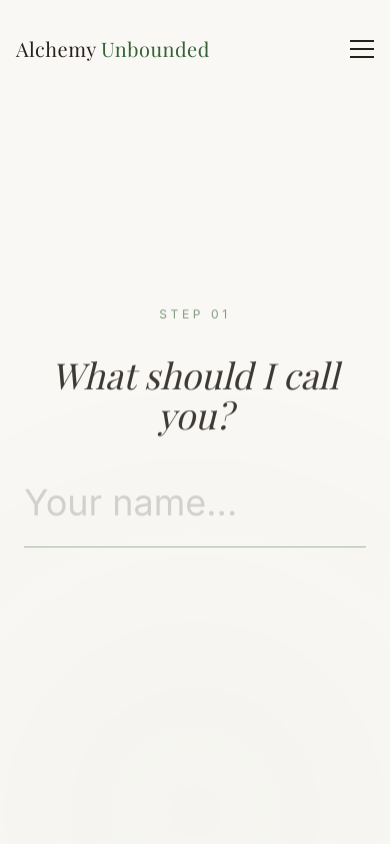
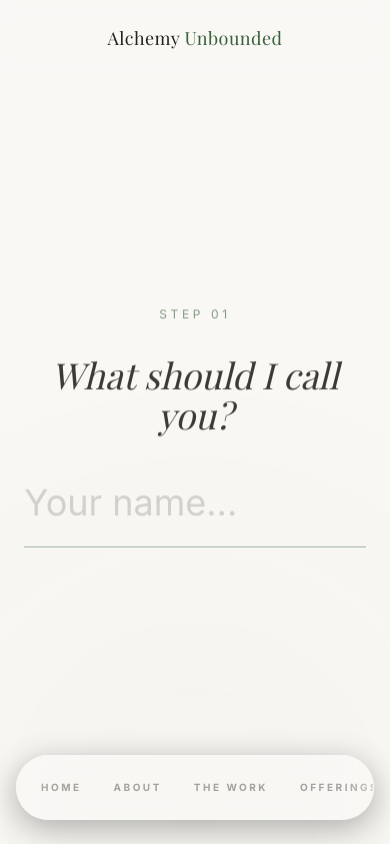
Before and after one commit to deetours/alchemyunboundedd, a Next.js app: page /begin in a window 390 px wide. Shown: the top 844 px of the page. Built offline with nearby package versions, Linux system fonts and the light colour scheme; a web font is replaced by a local one.

Commit message:
Elite Nav Overhaul: Replaced hamburger menu with interactive floating dock

```diff
--- a/components/navigation.tsx
+++ b/components/navigation.tsx
@@ -1,215 +1,164 @@
 "use client"
 
-import { useState, useEffect } from "react"
+import { useState, useEffect, useRef } from "react"
 import Link from "next/link"
 import { motion, AnimatePresence, useScroll, useMotionValueEvent } from "framer-motion"
+import { Button } from "@/components/ui/button"
 import { usePathname } from "next/navigation"
-
-import { Button } from "@/components/ui/button"
 
 const navLinks = [
   { href: "/", label: "Home" },
   { href: "/about", label: "About" },
-  { href: "/the-work", label: "Work" },
-  { href: "/offerings/leadership-coaching", label: "Leadership" },
+  { href: "/the-work", label: "The Work" },
+  { href: "/offerings", label: "Offerings" },
+  { href: "/offerings/leadership-coaching", label: "Leaders" },
+  { href: "/journey", label: "The Journey" },
   { href: "/voices", label: "Voices" },
 ]
 
 export function Navigation() {
-  const [isOpen, setIsOpen] = useState(false)
-  const [isHidden, setIsHidden] = useState(false)
-  const [isScrolled, setIsScrolled] = useState(false)
   const pathname = usePathname()
-
-  // Track scrolling for Smart-Hide logic and Glass Pill transition
+  const [scrolled, setScrolled] = useState(false)
+  const [showCTA, setShowCTA] = useState(false)
+  const [isVisible, setIsVisible] = useState(true)
   const { scrollY } = useScroll()
 
+  // Manage navigation visibility based on scroll direction
   useMotionValueEvent(scrollY, "change", (latest) => {
     const previous = scrollY.getPrevious() ?? 0
-
-    // Determine if we have scrolled past the initial hero
-    if (latest > 80) {
-      setIsScrolled(true)
+    if (latest > previous && latest > 150) {
+      setIsVisible(false) // Scrolling down - hide
     } else {
-      setIsScrolled(false)
+      setIsVisible(true) // Scrolling up - show
     }
 
-    // Smart-Hide Logic: Hide when scrolling down past 300px, show when scrolling up
-    if (latest > previous && latest > 300) {
-      setIsHidden(true)
-    } else {
-      setIsHidden(false)
-    }
+    setScrolled(latest > 50)
+    setShowCTA(latest > 30)
   })
-
-  // Close mobile menu when route changes
-  useEffect(() => {
-    setIsOpen(false)
-  }, [pathname])
-
-  // Prevent background scrolling when mobile menu is open
-  useEffect(() => {
-    if (isOpen) {
-      document.body.style.overflow = "hidden"
-    } else {
-      document.body.style.overflow = ""
-    }
-    return () => {
-      document.body.style.overflow = ""
-    }
-  }, [isOpen])
 
   return (
     <>
       {/* ─────────────────────────────────────────────────────────────────── */}
-      {/* DESKTOP SMART-HIDE NAVIGATION                                      */}
+      {/* DESKTOP NAVIGATION (Fixed Top)                                     */}
       {/* ─────────────────────────────────────────────────────────────────── */}
       <motion.header
-        variants={{
-          visible: { y: 0, opacity: 1 },
-          hidden: { y: "-100%", opacity: 0 }
+        initial={{ opacity: 0, y: -20 }}
+        animate={{
+          opacity: isVisible ? 1 : 0,
+          y: isVisible ? 0 : -100
         }}
-        initial="visible"
-        animate={isHidden ? "hidden" : "visible"}
-        transition={{ duration: 0.5, ease: [0.32, 0.72, 0, 1] }}
-        className={`fixed top-0 left-0 right-0 z-[9999] transition-all duration-700 flex justify-center w-full px-4 md:px-8 pointer-events-none ${
-          isScrolled ? "pt-4" : "pt-6"
+        transition={{ duration: 0.5, ease: [0.22, 1, 0.36, 1] }}
+        className={`fixed top-0 left-0 right-0 z-[9999] hidden md:block transition-all duration-700 ${
+          scrolled ? "bg-background/90 backdrop-blur-md border-b" : "bg-transparent border-transparent"
         }`}
       >
-        <nav
-          className={`pointer-events-auto flex items-center justify-between transition-all duration-700 ${
-            isScrolled
-              ? "max-w-5xl w-full bg-background/80 backdrop-blur-xl border border-foreground/10 px-6 py-4 rounded-full shadow-[0_8px_30px_rgb(0,0,0,0.12)]"
-              : "w-full max-w-7xl px-0 py-2"
-          }`}
-        >
-          {/* Logo */}
-          <Link href="/" className="group flex-shrink-0">
-            <span className="font-serif text-xl md:text-2xl tracking-wide text-foreground">Alchemy</span>
-            <span className="font-serif text-xl md:text-2xl tracking-wide text-primary ml-1">Unbounded</span>
+        <nav className="max-w-7xl mx-auto px-6 py-6 flex items-center justify-between">
+          <Link href="/" className="group">
+            <span className="font-serif text-xl tracking-wide text-foreground">Alchemy</span>
+            <span className="font-serif text-xl tracking-wide text-primary ml-1">Unbounded</span>
           </Link>
 
-          {/* Desktop Links */}
-          <div className="hidden md:flex items-center gap-8 lg:gap-10">
+          <div className="flex items-center gap-10">
             {navLinks.slice(1).map((link) => (
               <Link
                 key={link.href}
                 href={link.href}
-                className="text-[13px] uppercase tracking-[0.2em] font-sans font-bold text-foreground/50 hover:text-foreground transition-colors duration-500"
+                className={`text-sm font-sans tracking-wide transition-colors duration-500 ${
+                  pathname === link.href ? "text-primary font-medium" : "text-muted-foreground hover:text-foreground"
+                }`}
               >
                 {link.label}
               </Link>
             ))}
 
             <AnimatePresence>
-              {isScrolled && (
+              {showCTA && (
                 <motion.div
-                  initial={{ opacity: 0, scale: 0.9, width: 0 }}
-                  animate={{ opacity: 1, scale: 1, width: "auto" }}
-                  exit={{ opacity: 0, scale: 0.9, width: 0 }}
-                  transition={{ duration: 0.4, ease: [0.32, 0.72, 0, 1] }}
-                  className="overflow-hidden overflow-visible whitespace-nowrap pl-2"
+                  initial={{ opacity: 0, x: 20 }}
+                  animate={{ opacity: 1, x: 0 }}
+                  exit={{ opacity: 0, x: 20 }}
                 >
-                  <Button variant="brand-primary" size="sm" asChild className="rounded-full px-6">
+                  <Button variant="brand-primary" size="sm" asChild>
                     <Link href="/begin">Begin</Link>
                   </Button>
                 </motion.div>
               )}
             </AnimatePresence>
           </div>
-
-          {/* Mobile Hamburger Toggle */}
-          <button
-            onClick={() => setIsOpen(true)}
-            className="md:hidden flex flex-col gap-1.5 p-2 pr-0 group"
-            aria-label="Open menu"
-          >
-            <span className="w-6 h-[2px] bg-foreground block group-hover:w-8 transition-all duration-300" />
-            <span className="w-6 h-[2px] bg-foreground block group-hover:w-4 transition-all duration-300 ml-auto" />
-            <span className="w-6 h-[2px] bg-foreground block" />
-          </button>
         </nav>
       </motion.header>
 
       {/* ─────────────────────────────────────────────────────────────────── */}
-      {/* IMMERSIVE MOBILE MENU: "THE SPATIAL QUIET ROOM"                    */}
+      {/* MOBILE INTERACTIVE FLOATING DOCK (Pinned Bottom)                    */}
       {/* ─────────────────────────────────────────────────────────────────── */}
-      <AnimatePresence>
-        {isOpen && (
       <motion.div
-            initial={{ opacity: 0, backdropFilter: "blur(0px)" }}
-            animate={{ opacity: 1, backdropFilter: "blur(24px)" }}
-            exit={{ opacity: 0, backdropFilter: "blur(0px)" }}
-            transition={{ duration: 0.6, ease: [0.32, 0.72, 0, 1] }}
-            className="fixed inset-0 z-[10000] bg-background/95 h-[100dvh] w-screen px-6 py-6 flex flex-col"
+        initial={{ y: 100, opacity: 0 }}
+        animate={{
+          y: isVisible ? 0 : 120,
+          opacity: isVisible ? 1 : 0
+        }}
+        transition={{ duration: 0.6, ease: [0.22, 1, 0.36, 1] }}
+        className="fixed bottom-6 left-0 right-0 z-[9999] md:hidden px-4 pointer-events-none"
       >
-            {/* Header sequence inside the room */}
-            <div className="flex justify-between items-center w-full max-w-7xl mx-auto">
-              <span className="font-serif text-xl tracking-wide text-foreground/50">Menu</span>
+        <div className="mx-auto w-full max-w-[500px] pointer-events-auto">
+          <nav className="relative overflow-hidden bg-background/80 backdrop-blur-2xl border border-white/[0.08] rounded-full shadow-[0_8px_32px_rgba(0,0,0,0.3)]">
 
-              <button
-                onClick={() => setIsOpen(false)}
-                className="p-3 -mr-3 rounded-full hover:bg-foreground/5 transition-colors group"
-                aria-label="Close menu"
-              >
-                <motion.div
-                  initial={{ rotate: -90, opacity: 0 }}
-                  animate={{ rotate: 0, opacity: 1 }}
-                  transition={{ delay: 0.1, duration: 0.5, ease: [0.32, 0.72, 0, 1] }}
-                  className="relative w-6 h-6"
-                >
-                  <span className="absolute top-1/2 left-0 w-6 h-[2px] bg-foreground rotate-45 group-hover:bg-primary transition-colors" />
-                  <span className="absolute top-1/2 left-0 w-6 h-[2px] bg-foreground -rotate-45 group-hover:bg-primary transition-colors" />
-                </motion.div>
-              </button>
-            </div>
-
-            {/* Hierarchical Links */}
-            <div className="flex-1 flex flex-col justify-center items-center gap-6 mt-[-10dvh]">
-              {[...navLinks, { href: "/begin", label: "Begin", primary: true }].map((link, i) => (
-                <div key={link.href} className="overflow-hidden">
-                  <motion.div
-                    initial={{ y: "120%", opacity: 0, rotate: 2 }}
-                    animate={{ y: "0%", opacity: 1, rotate: 0 }}
-                    exit={{ y: "-100%", opacity: 0 }}
-                    transition={{
-                      duration: 0.8,
-                      ease: [0.32, 0.72, 0, 1],
-                      delay: i * 0.06
-                    }}
-                  >
+            {/* Horizontal Swiping Container */}
+            <div className="flex items-center overflow-x-auto no-scrollbar scroll-smooth px-6 py-4 gap-8">
+              {navLinks.map((link) => (
                 <Link
+                  key={link.href}
                   href={link.href}
-                      className={`block font-serif tracking-tight transition-colors duration-500 hover:italic ${
-                        (link as any).primary
-                          ? "text-[clamp(3.5rem,10vw,5rem)] text-primary mt-8"
-                          : "text-[clamp(2.5rem,8vw,4rem)] text-foreground/80 hover:text-foreground"
+                  className={`whitespace-nowrap font-sans text-[10px] tracking-[0.25em] uppercase font-bold transition-all duration-300 active:scale-90 ${
+                    pathname === link.href
+                    ? "text-primary"
+                    : "text-foreground/40"
                   }`}
                 >
                   {link.label}
                 </Link>
-                  </motion.div>
-                </div>
               ))}
+
+              {/* Manual Begin Link at end of swipable dock */}
+              <Link
+                href="/begin"
+                className={`whitespace-nowrap font-sans text-[10px] tracking-[0.25em] uppercase font-bold transition-all duration-300 active:scale-90 bg-primary/10 px-4 py-2 rounded-full ${
+                  pathname === "/begin" ? "bg-primary text-white" : "text-primary border border-primary/20"
+                }`}
+              >
+                Begin
+              </Link>
             </div>
 
-            {/* Footer data */}
+            {/* Subtle Gradient Shadows to indicate more items (scroll-hinting) */}
+            <div className="absolute left-0 top-0 bottom-0 w-8 bg-gradient-to-r from-background/40 to-transparent pointer-events-none" />
+            <div className="absolute right-0 top-0 bottom-0 w-8 bg-gradient-to-l from-background/40 to-transparent pointer-events-none" />
+          </nav>
+        </div>
+      </motion.div>
+
+      {/* ─────────────────────────────────────────────────────────────────── */}
+      {/* MOBILE MINI HEADER (Logo Only)                                     */}
+      {/* ─────────────────────────────────────────────────────────────────── */}
       <motion.div
-              initial={{ opacity: 0, y: 20 }}
-              animate={{ opacity: 1, y: 0 }}
-              transition={{ delay: 0.6, duration: 0.8, ease: [0.32, 0.72, 0, 1] }}
-              className="mt-auto flex justify-between items-center w-full max-w-7xl mx-auto border-t border-foreground/[0.08] pt-6 pb-2"
+        animate={{ y: isVisible ? 0 : -80 }}
+        className="fixed top-0 left-0 right-0 z-[9999] md:hidden px-6 py-6 bg-background/50 backdrop-blur-sm transition-all"
       >
-              <span className="font-sans text-[10px] tracking-[0.3em] uppercase text-foreground/40 font-bold">
-                Alchemy Unbounded
-              </span>
-              <span className="font-sans text-[10px] tracking-[0.3em] uppercase text-foreground/40 float-right font-bold">
-                Global
-              </span>
+        <Link href="/" className="flex justify-center">
+          <span className="font-serif text-lg tracking-wide text-foreground">Alchemy</span>
+          <span className="font-serif text-lg tracking-wide text-primary ml-1">Unbounded</span>
+        </Link>
       </motion.div>
-          </motion.div>
-        )}
-      </AnimatePresence>
+
+      <style jsx global>{`
+        .no-scrollbar::-webkit-scrollbar {
+          display: none;
+        }
+        .no-scrollbar {
+          -ms-overflow-style: none;
+          scrollbar-width: none;
+        }
+      `}</style>
     </>
   )
 }
```
Also changed, not shown: 2 other files (tests, documents, lock files or other folders). Lines whose indentation alone changed are shown as unchanged.
